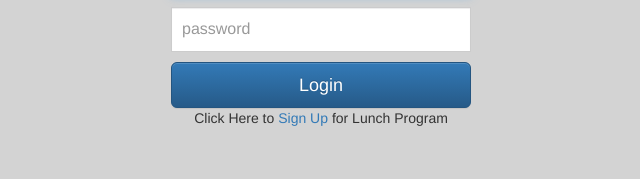
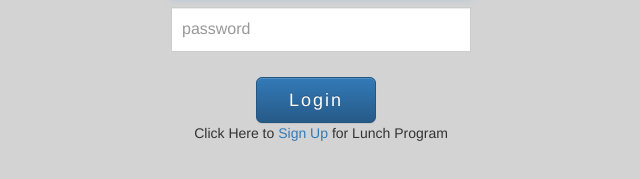
Before and after one commit to digitalartcrew/lunch-ux-hackathon, a website: page public/index.html in a window 1280 px wide. Shown: the part 333-512 px from the top of the page, without its empty margins (319-959 px from the left). Drawn offline with nearby package versions, Linux system fonts and the light colour scheme; some packages are replaced by stand-ins of ours.

Commit message:
Update button

```diff
--- a/public/css/styles.css
+++ b/public/css/styles.css
@@ -70,7 +70,7 @@ body{
   width: 50%;
 }
 
-.btn-info {
+.btn-primary {
   width: 120px;
   margin-top: 25px;
   margin-right: 10px;
```
